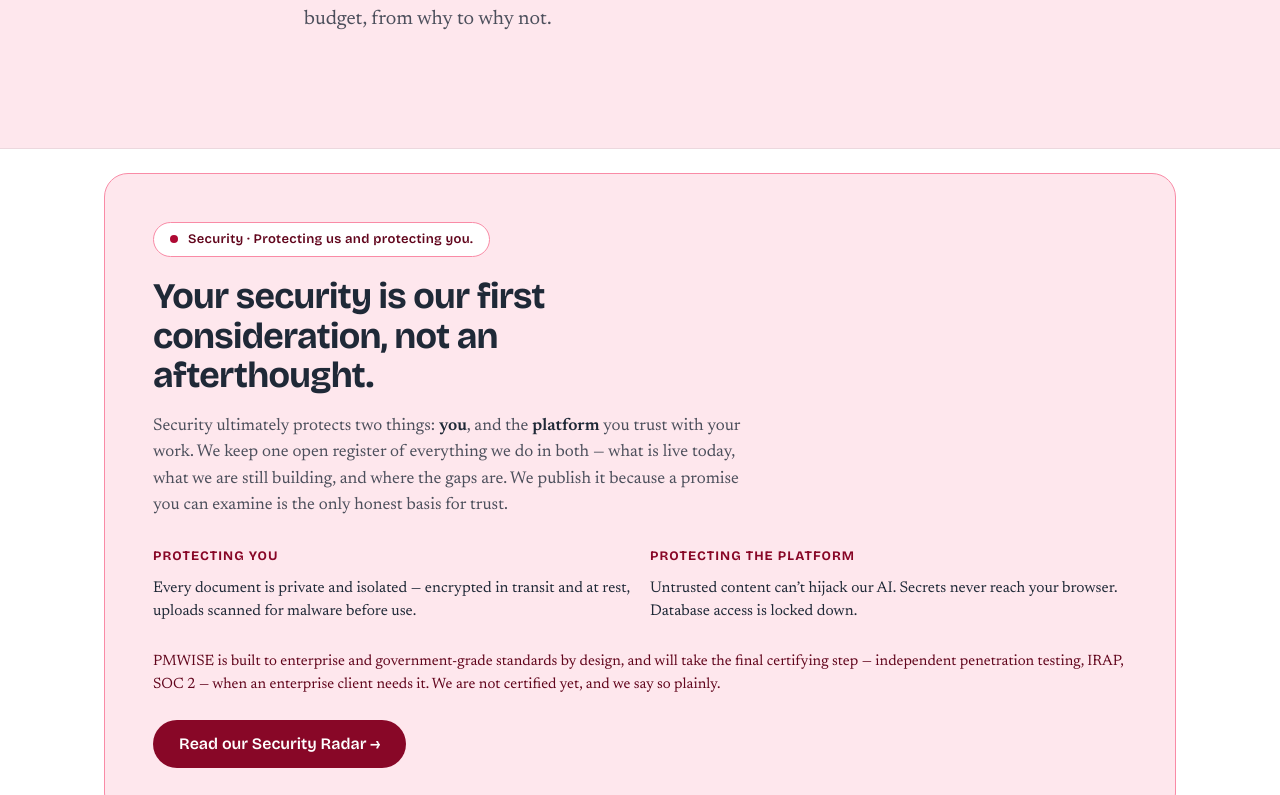
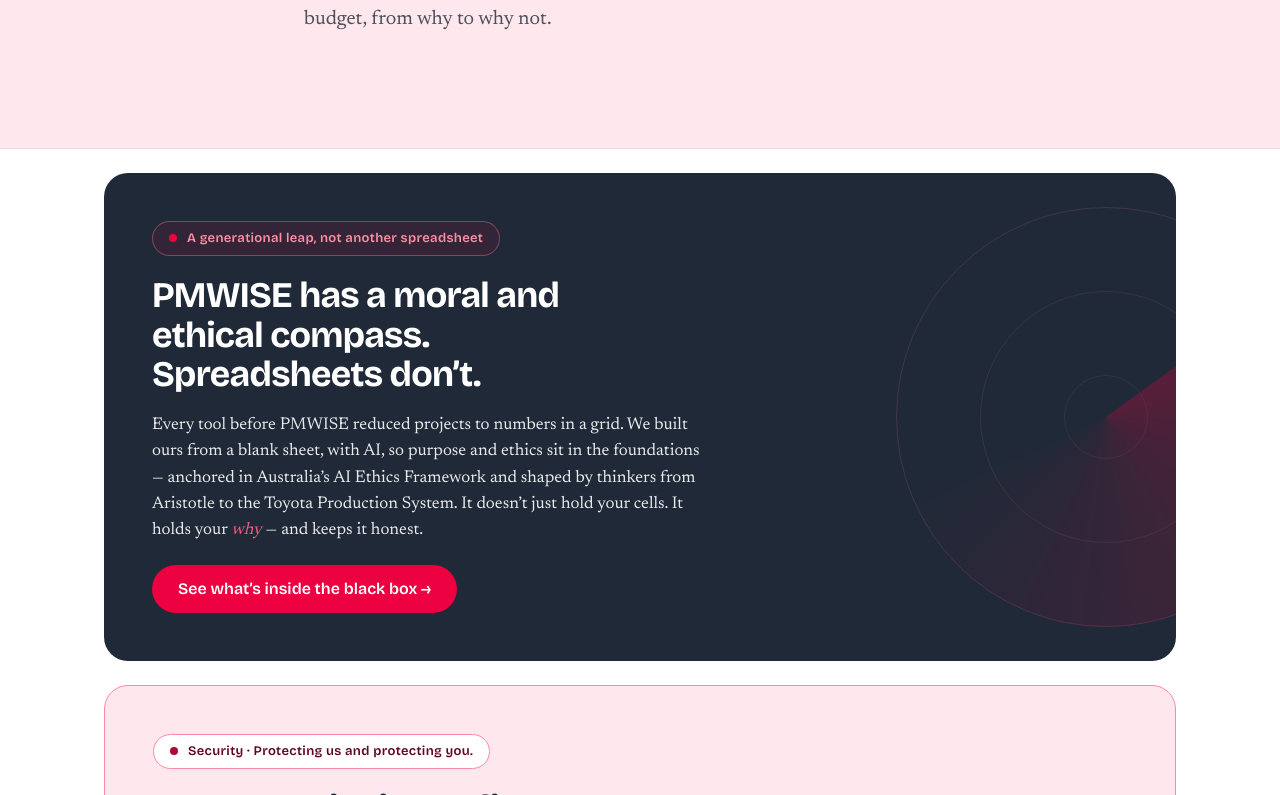
Before and after one commit to barnabyheaton/pmwise-landing, a Next.js app: page / in a window 1280 px wide. Shown: the part 3765-4560 px from the top of the page. Built offline with nearby package versions, Linux system fonts and the light colour scheme.

Commit message:
Add philosophy band section to page
Added a new section for the philosophy band with content highlighting PMWISE's ethical foundations and a call to action.

```diff
--- a/app/page.jsx
+++ b/app/page.jsx
@@ -250,6 +250,35 @@
             </div>
           </div>
         </section>
+        {/* ============ PHILOSOPHY BAND ============ */}
+        <section aria-labelledby="philo-h" className="mx-auto max-w-[1120px] px-6 pt-6">
+          <div className="relative overflow-hidden rounded-3xl bg-brand-dark p-8 sm:p-12">
+            <div aria-hidden="true" className="pointer-events-none absolute top-1/2 right-[-140px] -translate-y-1/2 h-[420px] w-[420px]">
+              <div className="absolute inset-0 rounded-full" style={{ border: '1px solid rgba(255,143,163,0.14)' }} />
+              <div className="absolute inset-[20%] rounded-full" style={{ border: '1px solid rgba(255,143,163,0.11)' }} />
+              <div className="absolute inset-[40%] rounded-full" style={{ border: '1px solid rgba(255,143,163,0.09)' }} />
+              <div className="absolute inset-0 rounded-full" style={{ background: 'conic-gradient(from 0deg, rgba(236,0,63,0.28), rgba(236,0,63,0) 55%)', animation: 'radarSweep 8s linear infinite', transformOrigin: 'center' }} />
+            </div>
+            <div className="relative max-w-[640px]">
+              <div className="mb-5 inline-flex items-center gap-2.5 rounded-full px-4 py-[7px] font-display text-[13px] font-semibold tracking-wide" style={{ border: '1px solid rgba(255,143,163,0.35)', background: 'rgba(236,0,63,0.10)', color: '#FF8FA3' }}>
+                <span className="h-2 w-2 flex-none rounded-full bg-brand-500" aria-hidden="true" />
+                A generational leap, not another spreadsheet
+              </div>
+              <h2 id="philo-h" className="mb-[18px] max-w-[20ch] font-display text-[clamp(26px,3.6vw,36px)] font-bold leading-[1.1] tracking-[-0.02em] text-white">
+                PMWISE has a moral and ethical compass. Spreadsheets don&rsquo;t.
+              </h2>
+              <p className="mb-5 max-w-[58ch] text-[17px] leading-[1.55] text-white/90 [text-wrap:pretty]">
+                Every tool before PMWISE reduced projects to numbers in a grid. We built ours from a blank sheet, with AI, so purpose and ethics sit in the foundations — anchored in Australia&rsquo;s AI Ethics Framework and shaped by thinkers from Aristotle to the Toyota Production System. It doesn&rsquo;t just hold your cells. It holds your <em className="italic text-brand-300">why</em> — and keeps it honest.
+              </p>
+              <a
+                href="/philosophy"
+                className="inline-flex min-h-[48px] items-center whitespace-nowrap rounded-full bg-brand-500 px-[26px] font-display text-[16px] font-semibold text-white transition-colors hover:bg-brand-700"
+              >
+                See what&rsquo;s inside the black box →
+              </a>
+            </div>
+          </div>
+        </section>
 
         {/* ============ SECURITY BAND ============ */}
         <section aria-labelledby="security-h" className="mx-auto max-w-[1120px] px-6 pt-6">
```
